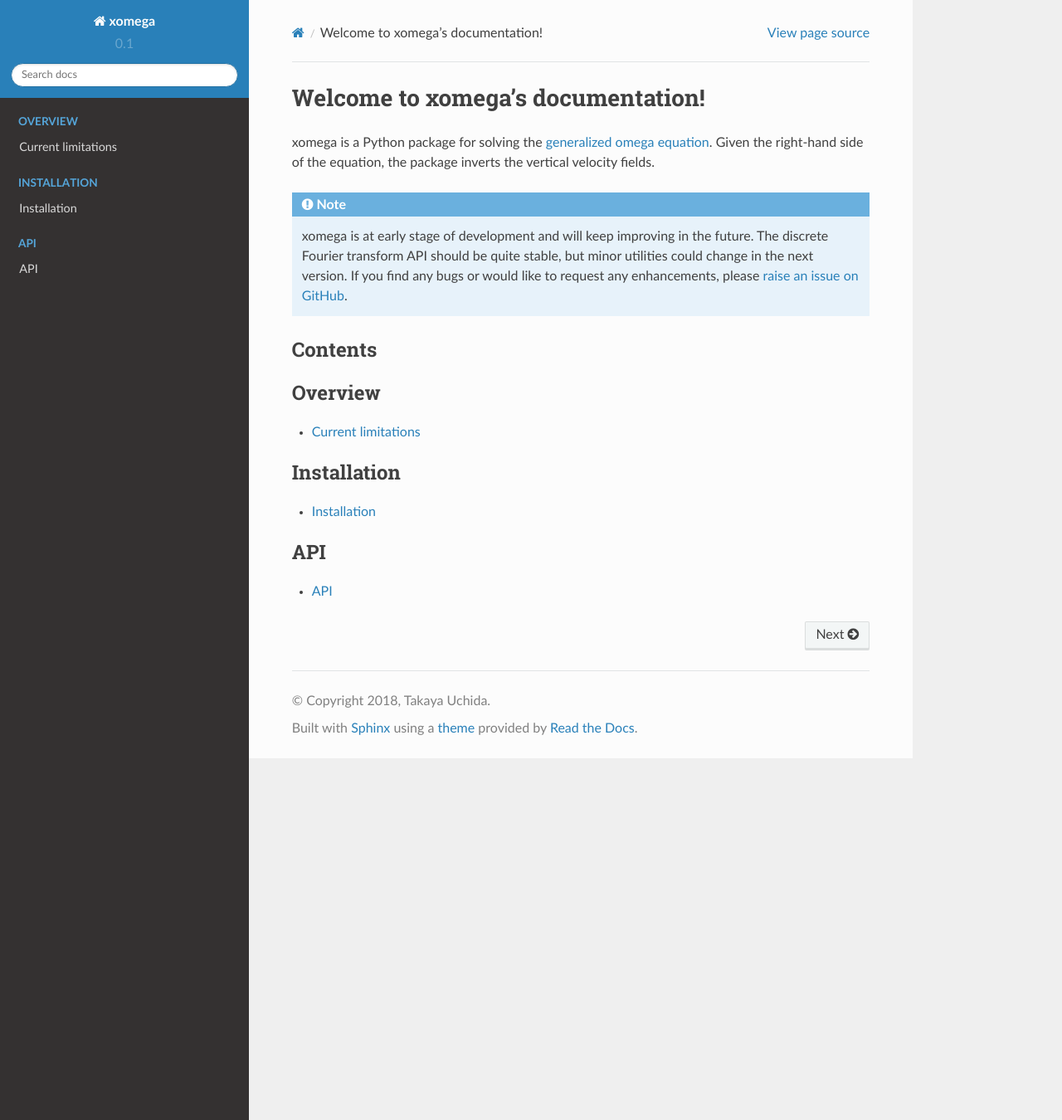
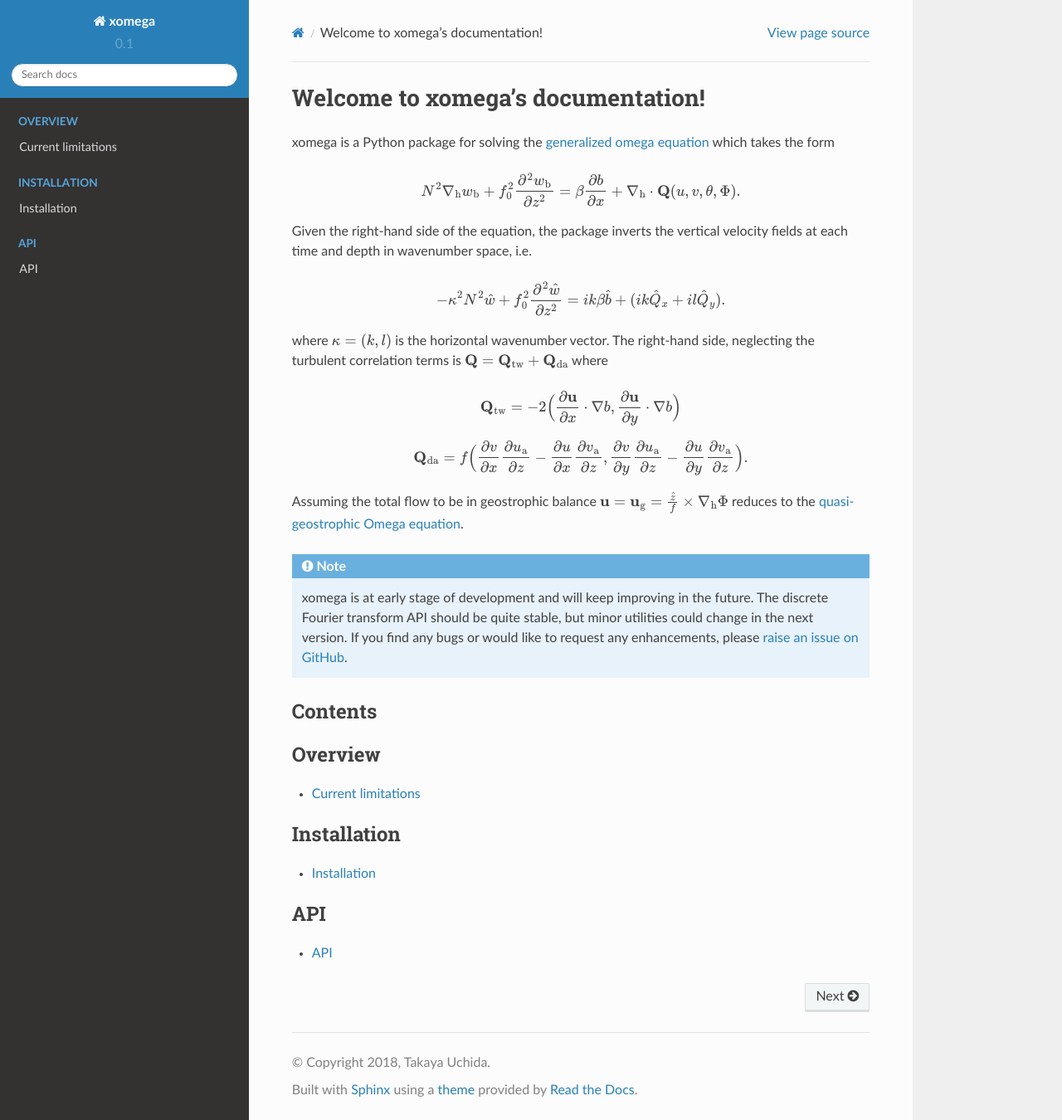
Before and after one commit to roxyboy/xomega, a Sphinx documentation site: the page built from doc/index.rst, in a window 1280 px wide and 1350 px high. Shown: the whole window at 83% size. Built offline with Sphinx 7.4.7 and the Read the Docs theme 2.0.0, drawn with Linux system fonts in a browser that asks for light colours.

Commit message:
equations for index.rst

```diff
--- a/doc/index.rst
+++ b/doc/index.rst
@@ -6,8 +6,33 @@
 Welcome to xomega's documentation!
 ==================================
 xomega is a Python package for solving the
-`generalized omega equation <https://journals.ametsoc.org/doi/abs/10.1175/1520-0493(2000)128%3C2270:MAAOAC%3E2.0.CO%3B2>`_.
-Given the right-hand side of the equation, the package inverts the vertical velocity fields.
+`generalized omega equation <https://journals.ametsoc.org/doi/abs/10.1175/1520-0493(2000)128%3C2270:MAAOAC%3E2.0.CO%3B2>`_
+which takes the form
+
+.. math::
+
+    N^2\nabla_\text{h}w_\text{b} + f_0^2\frac{\partial^2w_\text{b}}{\partial z^2} = \beta\frac{\partial b}{\partial x} + \nabla_\text{h}\cdot{\bf Q}(u,v,\theta,\Phi).
+
+Given the right-hand side of the equation, the package inverts the vertical velocity fields
+at each time and depth in wavenumber space, i.e.
+
+.. math::
+
+    -\kappa^2N^2\hat{w} + f_0^2\frac{\partial^2 \hat{w}}{\partial z^2} = ik\beta\hat{b} + (ik\hat{Q}_x + il\hat{Q}_y).
+
+where :math:`\mathbf{\kappa} = (k,l)` is the horizontal wavenumber vector.
+The right-hand side, neglecting the turbulent correlation terms is
+:math:`{\bf Q} = {\bf Q}_\text{tw} + {\bf Q}_\text{da}` where
+
+.. math::
+
+    {\bf Q}_\text{tw} = -2\Big(\frac{\partial {\bf u}}{\partial x} \cdot \nabla b, \frac{\partial {\bf u}}{\partial y} \cdot \nabla b\Big)
+
+.. math::
+
+    {\bf Q}_\text{da} = f \Big( \frac{\partial v}{\partial x}\frac{\partial u_\text{a}}{\partial z} - \frac{\partial u}{\partial x}\frac{\partial v_\text{a}}{\partial z}, \frac{\partial v}{\partial y}\frac{\partial u_\text{a}}{\partial z} - \frac{\partial u}{\partial y}\frac{\partial v_\text{a}}{\partial z} \Big).
+
+Assuming the total flow to be in geostrophic balance :math:`{\bf u}={\bf u}_\text{g}=\frac{\hat{z}}{f}\times\nabla_\text{h}\Phi` reduces to the `quasi-geostrophic Omega equation <https://rmets.onlinelibrary.wiley.com/doi/abs/10.1002/qj.49710443903>`_.
 
 .. note::
 
--- a/doc/limitations.rst
+++ b/doc/limitations.rst
@@ -8,3 +8,7 @@ Uniform Vertical Grid
 
 The algorithm used in xomega currently only supports input on uniform vertical grid.
 Calculation using data on non-uniform grid will give no error but the discretization error may be significant.
+
+Rigid-lid Boundary Conditions
+-----------------------------
+Currently, only rigid-lid boundary conditions are implemented.
```
Also changed, not shown: README.md (+2 -25 lines).
